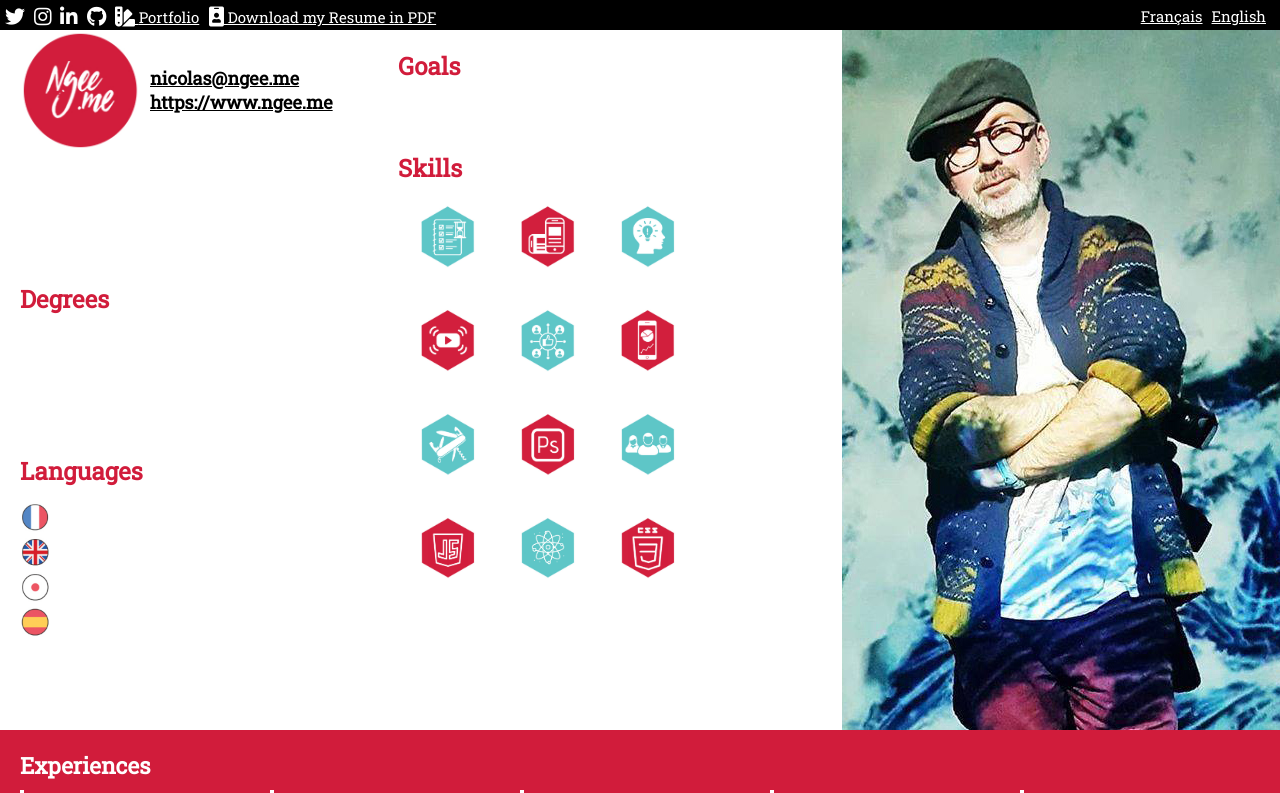
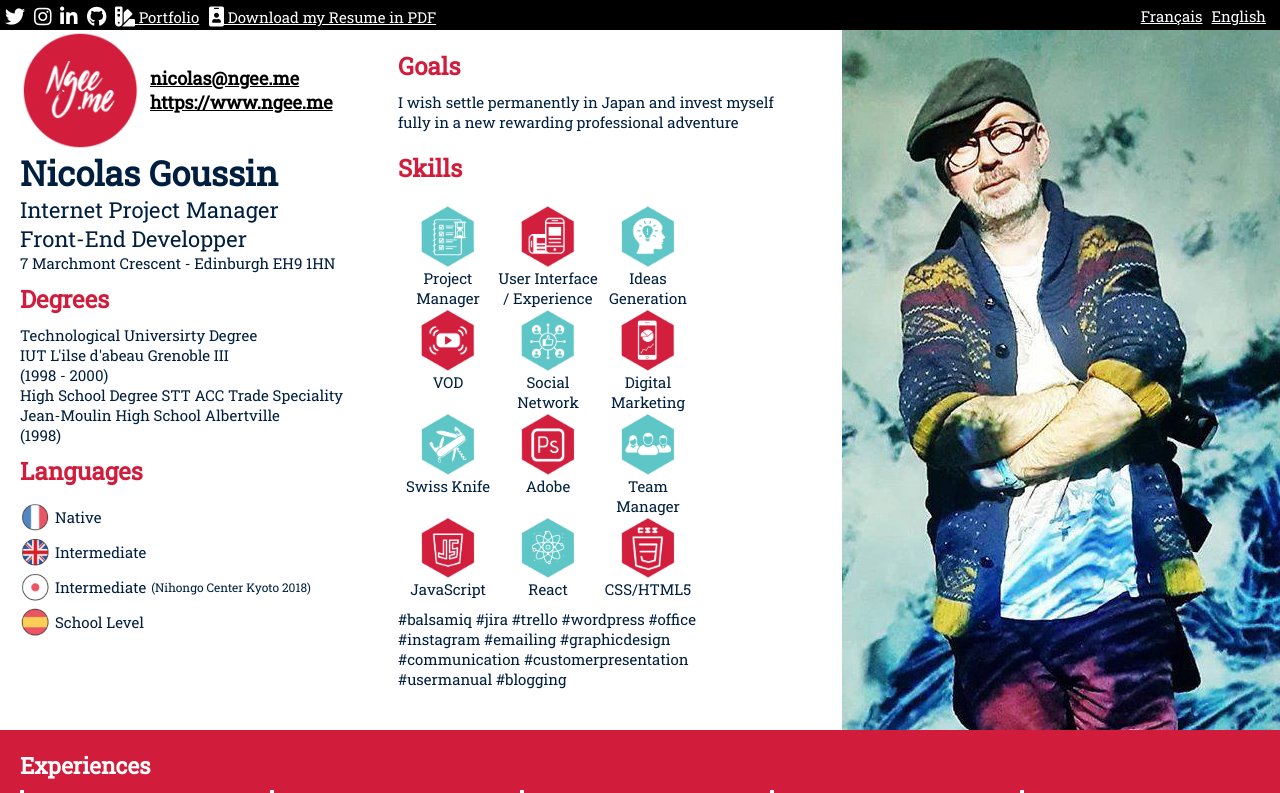
Before and after one commit to KitsuneDandy/Personal-Resume-website, a React (Create React App) app: page / in a window 1280 px wide. Shown: the top 793 px of the page. Built offline with nearby package versions, Linux system fonts and the light colour scheme.

Commit message:
fix font color

```diff
--- a/src/index.scss
+++ b/src/index.scss
@@ -12,7 +12,7 @@ body {
   -webkit-font-smoothing: antialiased;
   -moz-osx-font-smoothing: grayscale;
   font-size: 15px;
-  color: #ffffff;
+  color: #001f3f;
   background-color: #ffffff;
   font-family: "Roboto Slab", serif;
   height: 100vh;
```
